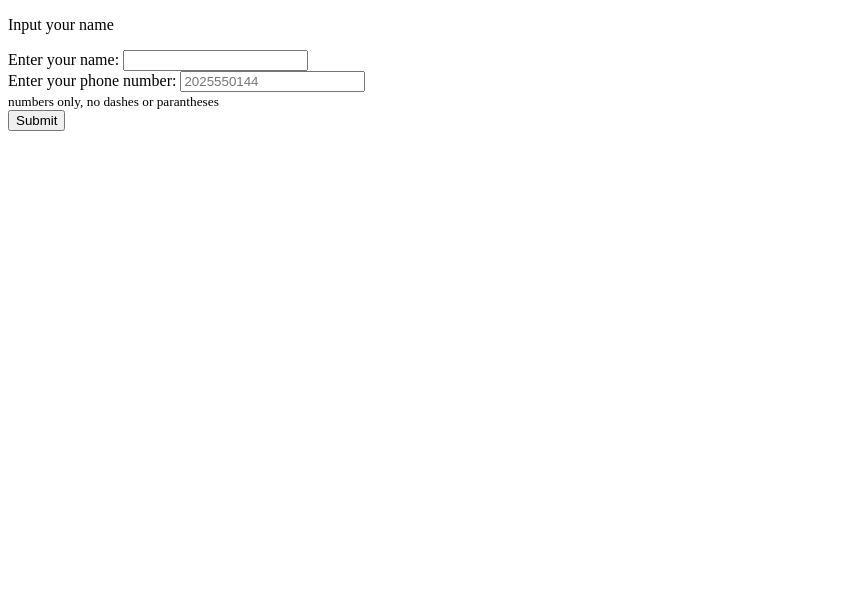
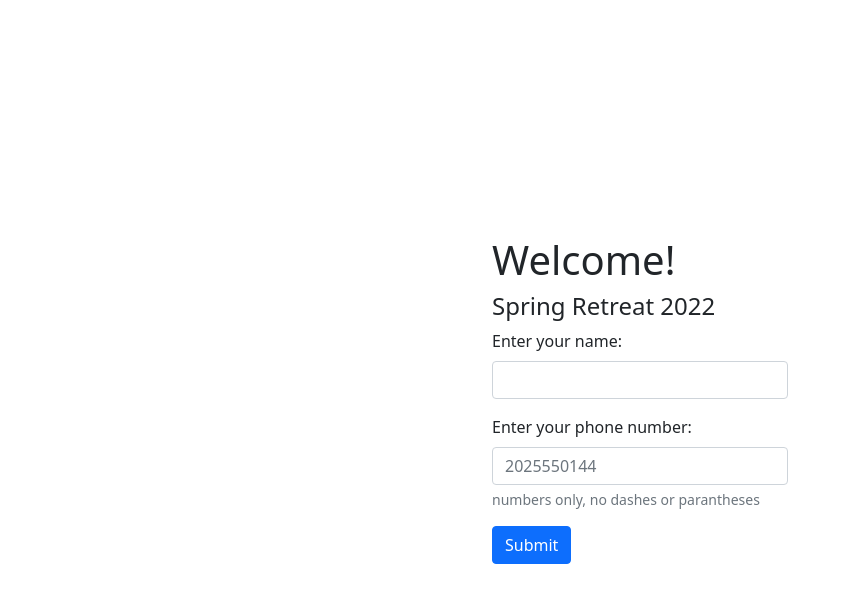
Before and after one commit to nechristiansoncampus/regwebsite, a plain HTML site: page templates/home.html in a window 1280 px wide. Shown: the whole page, without its empty margins (0-843 px from the left). Drawn offline with nearby package versions, Linux system fonts and the light colour scheme.

Commit message:
apply bootstrap to home

```diff
--- a/templates/home.html
+++ b/templates/home.html
@@ -5,24 +5,38 @@
     <meta name="viewport" content="width=device-width, initial-scale=1.0">
     <meta http-equiv="X-UA-Compatible" content="ie=edge">
     <title>Spring Retreat 2022</title>
-    <!-- <link rel="stylesheet" href="style.css"> -->
+    <link href="https://cdn.jsdelivr.net/npm/bootstrap@5.1.3/dist/css/bootstrap.min.css" rel="stylesheet" integrity="sha384-1BmE4kWBq78iYhFldvKuhfTAU6auU8tT94WrHftjDbrCEXSU1oBoqyl2QvZ6jIW3" crossorigin="anonymous">
+    <style>
+      .vertical-center {
+        min-height: 100%;
+        min-height: 100vh;
+        display: flex;
+        align-items: center;
+      }
+    </style>
   </head>
   <body>
-  <pre id="content" style="white-space: pre-wrap;"></pre>
-  <p>Input your name<p>
-  <form action="/info" method="post">
-    <div>
-      <label for="name">Enter your name: </label>
-      <input type="text" name="name" id="name">
-    </div>
-    <div>
-      <label for="phone">Enter your phone number: </label>
-      <input type="tel" name="phone" id="phone" pattern="[0-9]{3}[0-9]{3}[0-9]{4}" placeholder="2025550144" required>
-      <div><small>numbers only, no dashes or parantheses</small></div>
-    </div>
-    <div>
-      <input type="submit" value="Submit">
-    </div>
-  </form>
+    <div class="vertical-center"><div class="container-fluid">
+      <div class="row justify-content-center align-items-center">
+        <div class="col col-sm-6 col-md-6 col-lg-4 col-xl-3">
+          <div class="row"><h1>Welcome!</h1></div>
+          <div class="row"><h4>Spring Retreat 2022</h4></div>
+          <div>
+            <form action="/info" method="post">
+              <div class="mb-3">
+                <label for="name" class="form-label">Enter your name: </label>
+                <input type="text" class="form-control" name="name" id="name">
+              </div>
+              <div class="mb-3">
+                <label for="phone" class="form-label">Enter your phone number: </label>
+                <input type="tel" class="form-control" name="phone" id="phone" pattern="[0-9]{3}[0-9]{3}[0-9]{4}" placeholder="2025550144" required>
+                <div id="phoneFormat" class="form-text">numbers only, no dashes or parantheses</div>
+              </div>
+              <button type="submit" class="btn btn-primary">Submit</button>
+            </form>
+          </div>
+        </div>
+      </div>
+    </div></div>
   </body>
 </html>
```
Also changed, not shown: index.html (deleted, +0 -68 lines).
